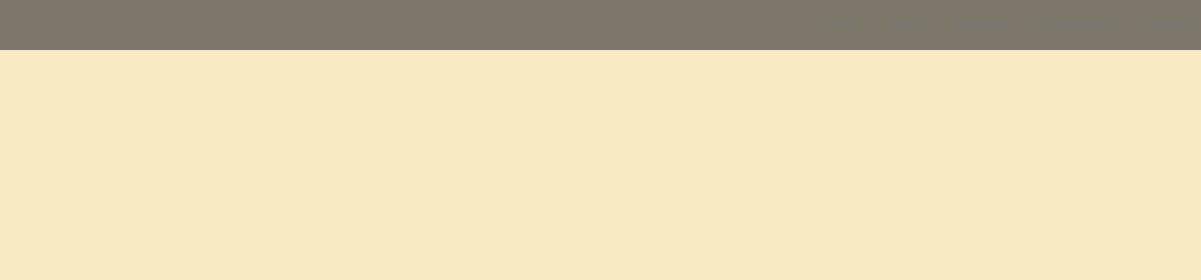
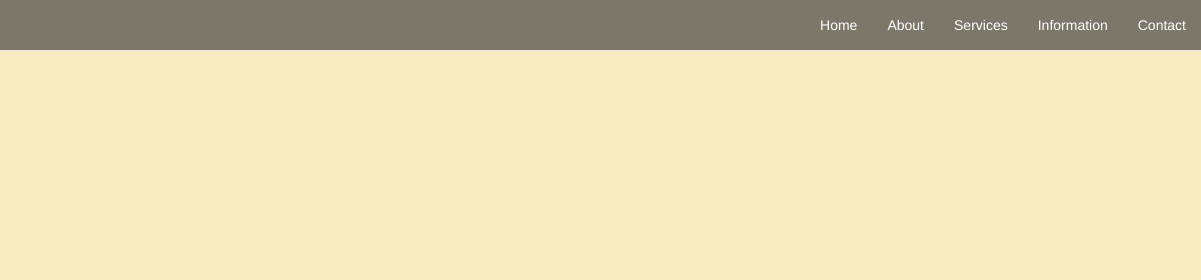
Before and after one commit to Timothy-Sikes/PlaytestOkWebsite, a website: page content/static/HTML/mainNew.html in a window 1280 px wide. Shown: the top 280 px of the page, 79-1280 px from the left. Drawn offline with nearby package versions, Linux system fonts and the light colour scheme.

Commit message:
Fix navbar coloring.

```diff
--- a/content/static/scripts/css/mainNew.css
+++ b/content/static/scripts/css/mainNew.css
@@ -12,7 +12,7 @@ html, body {
 .navbar a {
     color: #FFFFFF
 }
-.navbar-default .navbar-brand {
+.navbar-default .navbar-nav>li>a {
   color: #FFFFFF;
 }
 /* padded section */
```
